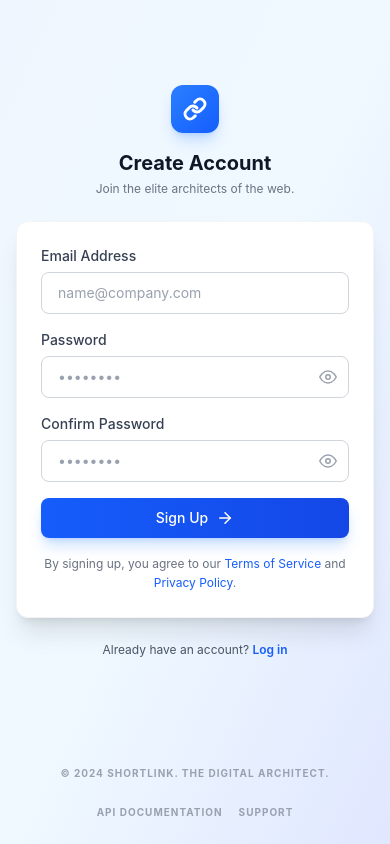
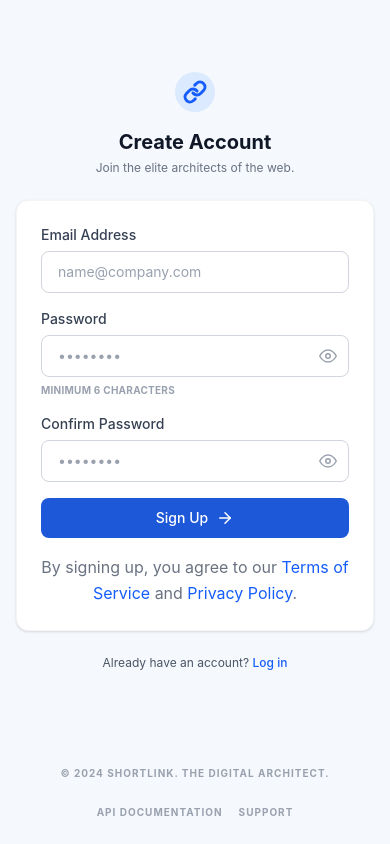
Before and after one commit to Vincentius31/Shortlink-App, a React app in the folder frontend/: page /register in a window 390 px wide. Built offline with nearby package versions, Linux system fonts and the light colour scheme; no server answers; the HTML template or start-up script is replaced by a standard one.

Commit message:
feat: register page now can register user using endpoint api and save it to DB

```diff
--- a/frontend/src/pages/RegisterPage.jsx
+++ b/frontend/src/pages/RegisterPage.jsx
@@ -3,54 +3,69 @@ import { useForm } from "react-hook-form";
 import { yupResolver } from "@hookform/resolvers/yup";
 import * as yup from "yup";
 import { FiArrowRight, FiLink, FiEye, FiEyeOff } from "react-icons/fi";
-import { Link } from "react-router-dom";
+import { Link, useNavigate } from "react-router-dom";
 import Footer from "../components/Footer";
+import http from "../lib/http";
 
-const registerSchema = yup.object().shape({
-  email: yup
-    .string()
-    .email("Invalid email format")
-    .required("Email is required"),
-  password: yup
-    .string()
-    .min(6, "Password must be at least 6 characters")
-    .required("Password is required"),
+const schema = yup.object({
+  email: yup.string().email("Invalid email format").required("Email is required"),
+  password: yup.string().min(6, "Password must be at least 6 characters").required("Password is required"),
   confirmPassword: yup
     .string()
-    .oneOf([yup.ref("password")], "Passwords do not match")
-    .required("Confirm password is required"),
+    .oneOf([yup.ref('password')], "Passwords do not match")
+    .required("Confirm password is required")
 });
 
 const RegisterPage = () => {
   const [showPassword, setShowPassword] = useState(false);
   const [showConfirmPassword, setShowConfirmPassword] = useState(false);
+  const [apiError, setApiError] = useState("");
   const [isLoading, setIsLoading] = useState(false);
+  const navigate = useNavigate();
 
   const {
     register,
     handleSubmit,
-    formState: { errors },
+    formState: { errors }
   } = useForm({
-    resolver: yupResolver(registerSchema),
-    mode: "onBlur",
+    resolver: yupResolver(schema)
   });
 
   const onSubmit = async (data) => {
     setIsLoading(true);
-    console.log("Register data:", data);
-    // TODO: Integrate with backend API
-    setTimeout(() => {
+    setApiError("");
+
+    try {
+      const result = await http("/api/register", {
+        method: "POST",
+        body: {
+          email: data.email,
+          password: data.password,
+          confirm_password: data.confirmPassword
+        }
+      });
+
+      if (result && result.success) {
+        alert("Registration successful! Please log in.");
+        navigate("/login");
+      } else {
+        setApiError(result.message || "Failed to register");
+      }
+    } catch (error) {
+      console.error("Register error:", error);
+      setApiError("An error occurred. Please try again.");
+    } finally {
       setIsLoading(false);
-    }, 1000);
+    }
   };
 
   return (
-    <div className="min-h-screen flex flex-col bg-linear-to-br from-blue-50 via-sky-50 to-indigo-100 font-sans">
+    <div className="min-h-screen flex flex-col bg-[#f5f8fc] font-sans">
 
       <main className="flex-1 flex flex-col items-center justify-center p-4 sm:p-6">
 
         {/* Logo Ikon */}
-        <div className="bg-linear-to-br from-blue-500 to-blue-600 text-white p-3 rounded-xl mb-4 sm:mb-6 shadow-lg shadow-blue-500/25">
+        <div className="bg-blue-100 text-blue-600 p-2 rounded-full mb-4 sm:mb-6">
           <FiLink size={24} strokeWidth={3} />
         </div>
 
@@ -63,8 +78,15 @@ const RegisterPage = () => {
         </p>
 
         {/* Card Form */}
-        <div className="bg-white w-full max-w-md rounded-xl shadow-xl border border-gray-100 p-6 sm:p-8">
-          <form onSubmit={handleSubmit(onSubmit)} className="space-y-4 sm:space-y-5">
+        <div className="bg-white w-full max-w-105 rounded-xl shadow-sm border border-gray-100 p-6 sm:p-8">
+          {/* API Error */}
+          {apiError && (
+            <div className="bg-red-50 text-red-500 p-3 rounded-lg mb-4 border border-red-200 text-sm">
+              {apiError}
+            </div>
+          )}
+
+          <form className="space-y-4 sm:space-y-5" onSubmit={handleSubmit(onSubmit)}>
 
             {/* Input Email */}
             <div>
@@ -74,15 +96,12 @@ const RegisterPage = () => {
               <input
                 type="email"
                 placeholder="name@company.com"
+                className={`w-full px-4 py-2.5 border rounded-lg text-sm placeholder-gray-400 focus:outline-none focus:ring-2 focus:ring-blue-600/20 focus:border-blue-600 transition-colors ${errors.email ? 'border-red-500' : 'border-gray-300'
+                  }`}
                 {...register("email")}
-                className={`w-full px-4 py-2.5 border rounded-lg text-sm placeholder-gray-400 focus:outline-none focus:ring-2 focus:border-blue-600 transition-colors ${
-                  errors.email
-                    ? "border-red-300 focus:ring-red-500/20"
-                    : "border-gray-300 focus:ring-blue-600/20"
-                }`}
               />
               {errors.email && (
-                <p className="mt-1 text-xs text-red-500">{errors.email.message}</p>
+                <p className="text-red-500 text-xs mt-1">{errors.email.message}</p>
               )}
             </div>
 
@@ -95,12 +114,9 @@ const RegisterPage = () => {
                 <input
                   type={showPassword ? "text" : "password"}
                   placeholder="••••••••"
+                  className={`w-full px-4 py-2.5 border rounded-lg text-sm placeholder-gray-400 focus:outline-none focus:ring-2 focus:ring-blue-600/20 focus:border-blue-600 transition-colors ${errors.password ? 'border-red-500' : 'border-gray-300'
+                    }`}
                   {...register("password")}
-                  className={`w-full px-4 py-2.5 border rounded-lg text-sm placeholder-gray-400 focus:outline-none focus:ring-2 focus:border-blue-600 transition-colors ${
-                    errors.password
-                      ? "border-red-300 focus:ring-red-500/20"
-                      : "border-gray-300 focus:ring-blue-600/20"
-                  }`}
                 />
                 <button
                   type="button"
@@ -111,8 +127,11 @@ const RegisterPage = () => {
                 </button>
               </div>
               {errors.password && (
-                <p className="mt-1 text-xs text-red-500">{errors.password.message}</p>
+                <p className="text-red-500 text-xs mt-1">{errors.password.message}</p>
               )}
+              <p className="mt-1.5 text-[10px] font-bold text-gray-400 uppercase tracking-wide">
+                Minimum 6 characters
+              </p>
             </div>
 
             {/* Input Confirm Password */}
@@ -124,12 +143,9 @@ const RegisterPage = () => {
                 <input
                   type={showConfirmPassword ? "text" : "password"}
                   placeholder="••••••••"
+                  className={`w-full px-4 py-2.5 border rounded-lg text-sm placeholder-gray-400 focus:outline-none focus:ring-2 focus:ring-blue-600/20 focus:border-blue-600 transition-colors ${errors.confirmPassword ? 'border-red-500' : 'border-gray-300'
+                    }`}
                   {...register("confirmPassword")}
-                  className={`w-full px-4 py-2.5 border rounded-lg text-sm placeholder-gray-400 focus:outline-none focus:ring-2 focus:border-blue-600 transition-colors ${
-                    errors.confirmPassword
-                      ? "border-red-300 focus:ring-red-500/20"
-                      : "border-gray-300 focus:ring-blue-600/20"
-                  }`}
                 />
                 <button
                   type="button"
@@ -140,7 +156,7 @@ const RegisterPage = () => {
                 </button>
               </div>
               {errors.confirmPassword && (
-                <p className="mt-1 text-xs text-red-500">{errors.confirmPassword.message}</p>
+                <p className="text-red-500 text-xs mt-1">{errors.confirmPassword.message}</p>
               )}
             </div>
 
@@ -148,33 +164,21 @@ const RegisterPage = () => {
             <button
               type="submit"
               disabled={isLoading}
-              className="w-full bg-linear-to-r from-blue-600 to-blue-700 hover:from-blue-700 hover:to-blue-800 text-white font-medium py-2.5 rounded-lg text-sm flex items-center justify-center gap-2 mt-2 sm:mt-4 transition-all shadow-lg shadow-blue-500/25 disabled:opacity-50 disabled:cursor-not-allowed"
+              className="w-full bg-[#1d58d8] hover:bg-blue-700 disabled:bg-blue-400 text-white font-medium py-2.5 rounded-lg text-sm flex items-center justify-center gap-2 mt-2 sm:mt-4 transition-colors"
             >
-              {isLoading ? (
-                <span>Creating account...</span>
-              ) : (
-                <>
-                  Sign Up <FiArrowRight size={18} />
-                </>
-              )}
+              {isLoading ? "Creating account..." : "Sign Up"} <FiArrowRight size={18} />
             </button>
 
             {/* Disclaimer */}
-            <p className="text-xs text-center text-gray-500 mt-4 leading-relaxed">
-              By signing up, you agree to our{" "}
-              <Link to="/terms" className="text-blue-600 hover:underline">Terms of Service</Link>
-              {" "}and{" "}
-              <Link to="/privacy" className="text-blue-600 hover:underline">Privacy Policy</Link>.
+            <p className="text-base sm:text-xs text-center text-gray-500 mt-4 leading-relaxed">
+              By signing up, you agree to our <a href="#" className="text-blue-600 hover:underline">Terms of Service</a> and <a href="#" className="text-blue-600 hover:underline">Privacy Policy</a>.
             </p>
           </form>
         </div>
 
         {/* Tautan Login */}
         <p className="mt-6 sm:mt-8 text-xs sm:text-sm text-gray-600">
-          Already have an account?{" "}
-          <Link to="/login" className="text-blue-600 font-semibold hover:underline">
-            Log in
-          </Link>
+          Already have an account? <Link to="/login" className="text-blue-600 font-medium hover:underline">Log in</Link>
         </p>
 
       </main>
```
